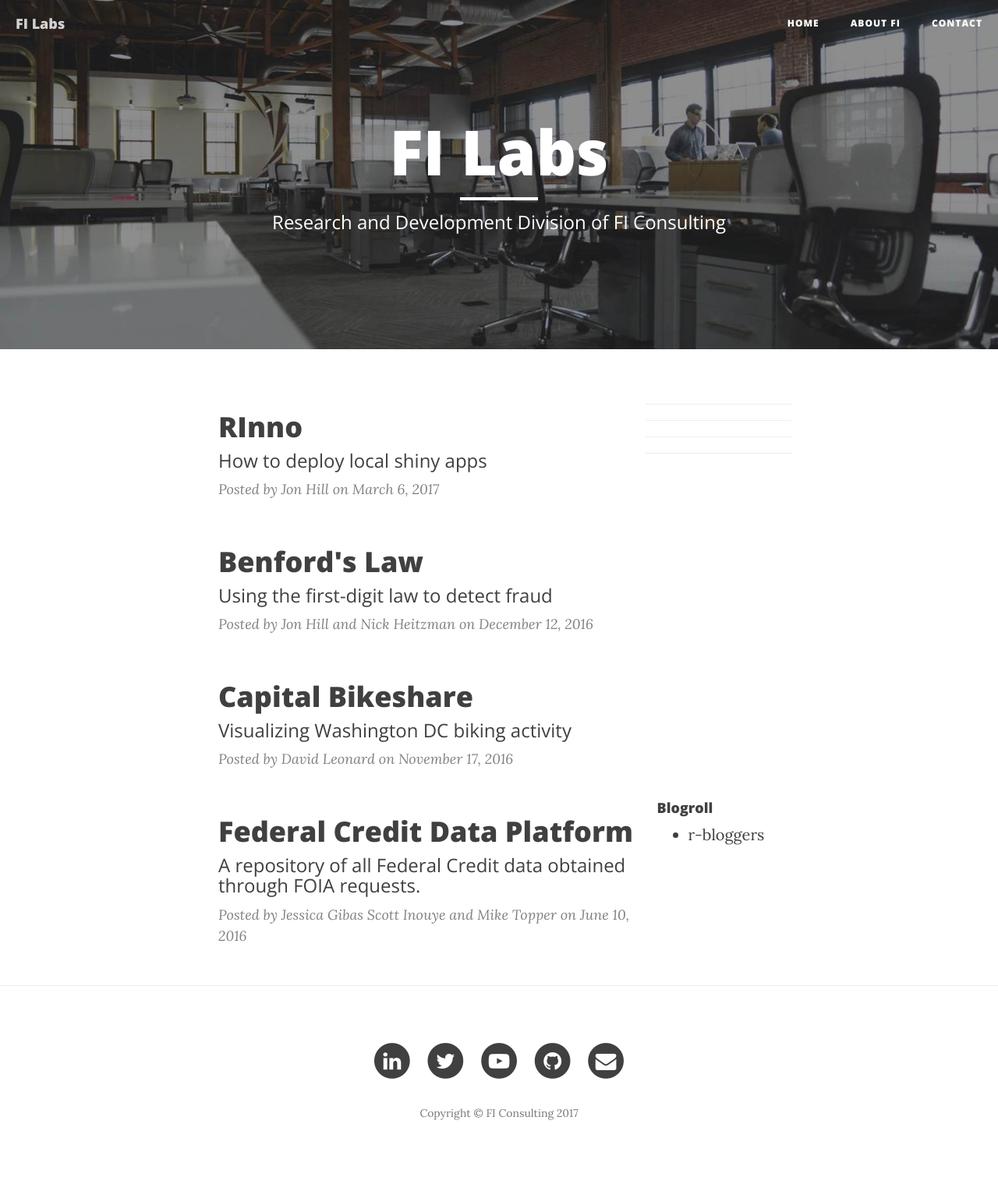
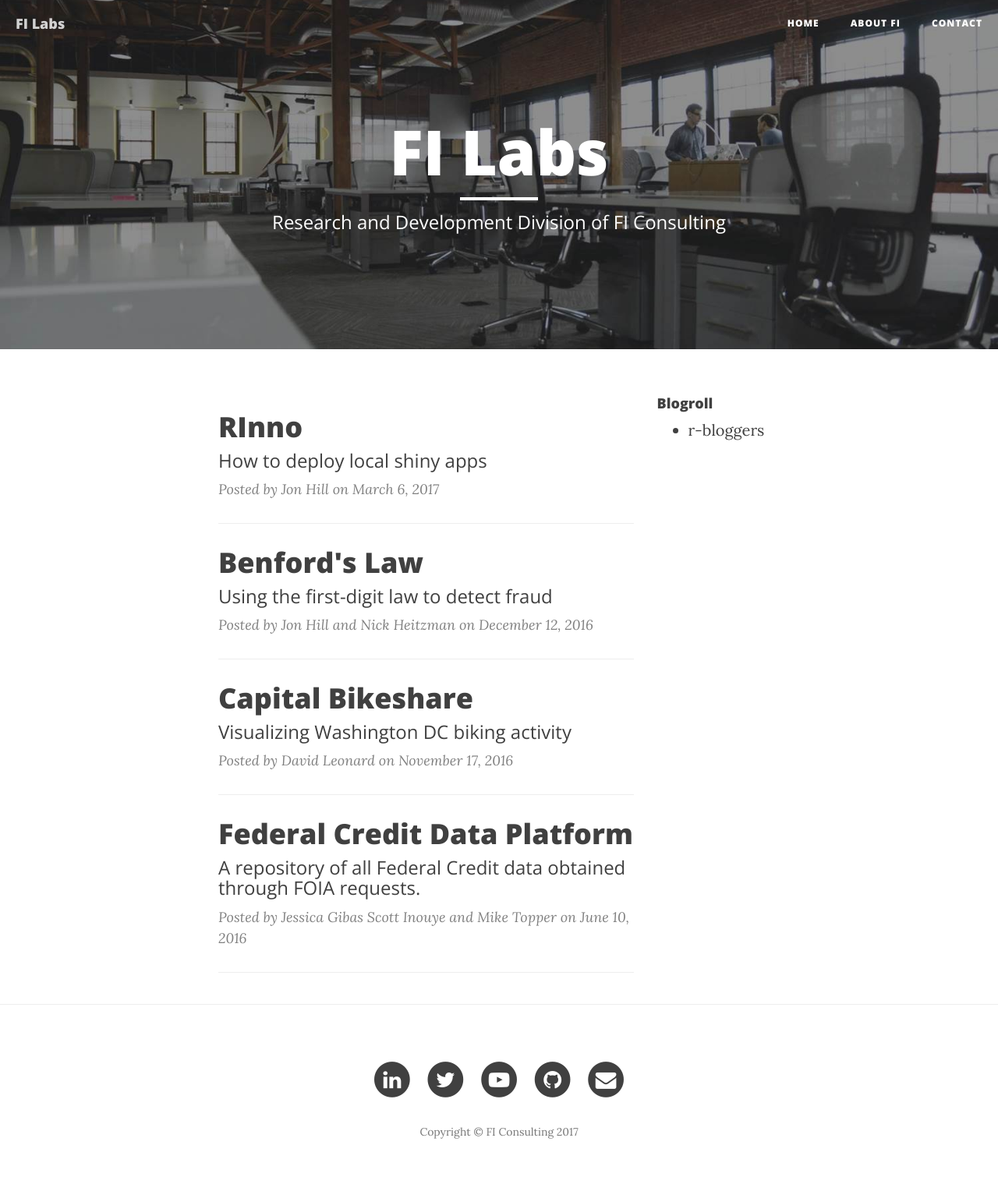
Before and after one commit to ficonsulting/filabs, a Jekyll site: the page built from index.html, in a window 1280 px wide. Shown: the whole page at 78% size. Built offline with Jekyll 4.4.1, drawn with Linux system fonts in a browser that asks for light colours; nearby versions of some CDN libraries; the list of posts is cut into pages by our own code; before the commit the page ends 1504 px from its top, so only the background shows below that.

Commit message:
Update index.html

```diff
--- a/index.html
+++ b/index.html
@@ -3,8 +3,9 @@ layout: page
 description: "Research and Development Division of FI Consulting"
 ---
 
+<div class="col-lg-9">
     {% for post in paginator.posts %}
-<div class="post-preview col-lg-9">
+    <div class="post-preview">
         <a href="{{ post.url | prepend: site.baseurl }}">
             <h2 class="post-title">            {{ post.title }}
             </h2>
@@ -20,6 +21,11 @@ description: "Research and Development Division of FI Consulting"
     </div>
     <hr>
     {% endfor %}
+</div>
+
+<div class="col-lg-3 affix-top">
+  {% include blogroll.html %}
+</div>
 
 <!-- Pager -->
 {% if paginator.total_pages > 1 %}
@@ -36,7 +42,3 @@ description: "Research and Development Division of FI Consulting"
     {% endif %}
 </ul>
 {% endif %}
-
-<div class="col-lg-3 affix-top">
-  {% include blogroll.html %}
-</div>
```
Lines whose indentation alone changed are shown as unchanged.
